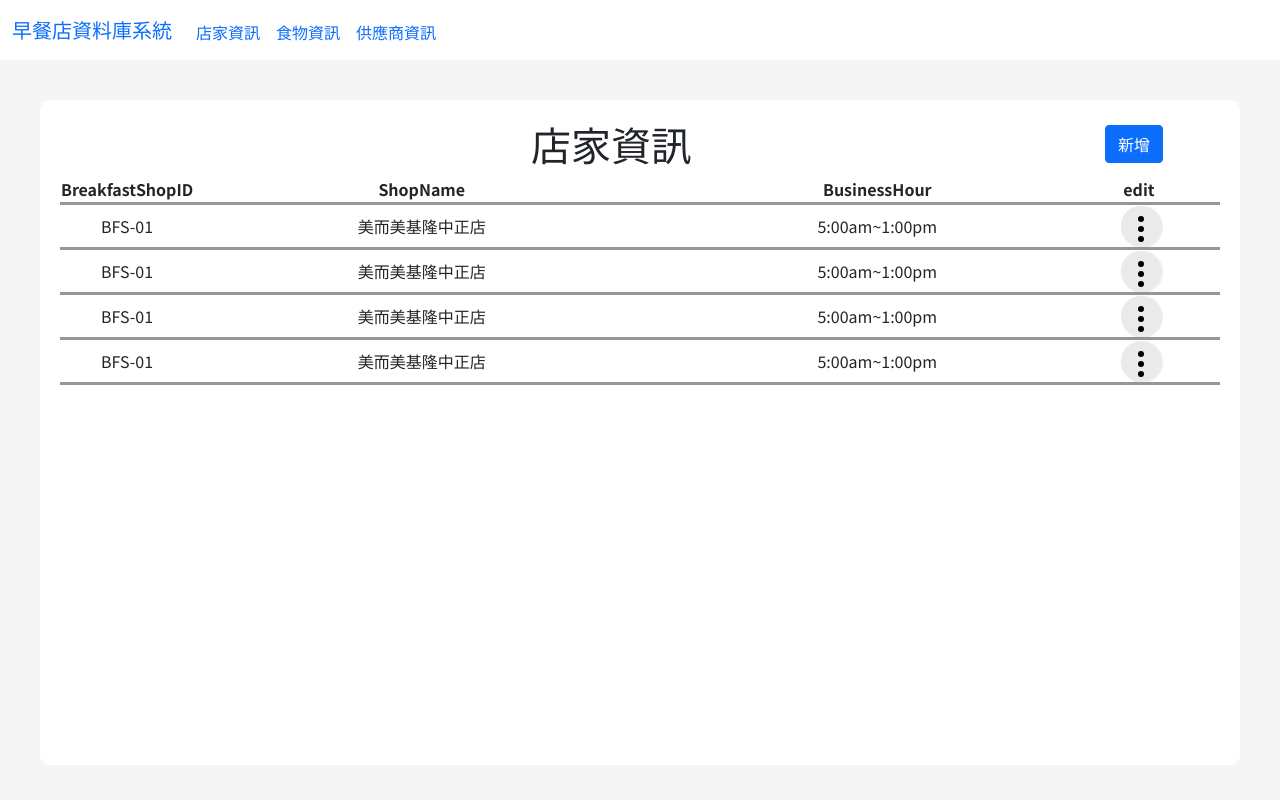
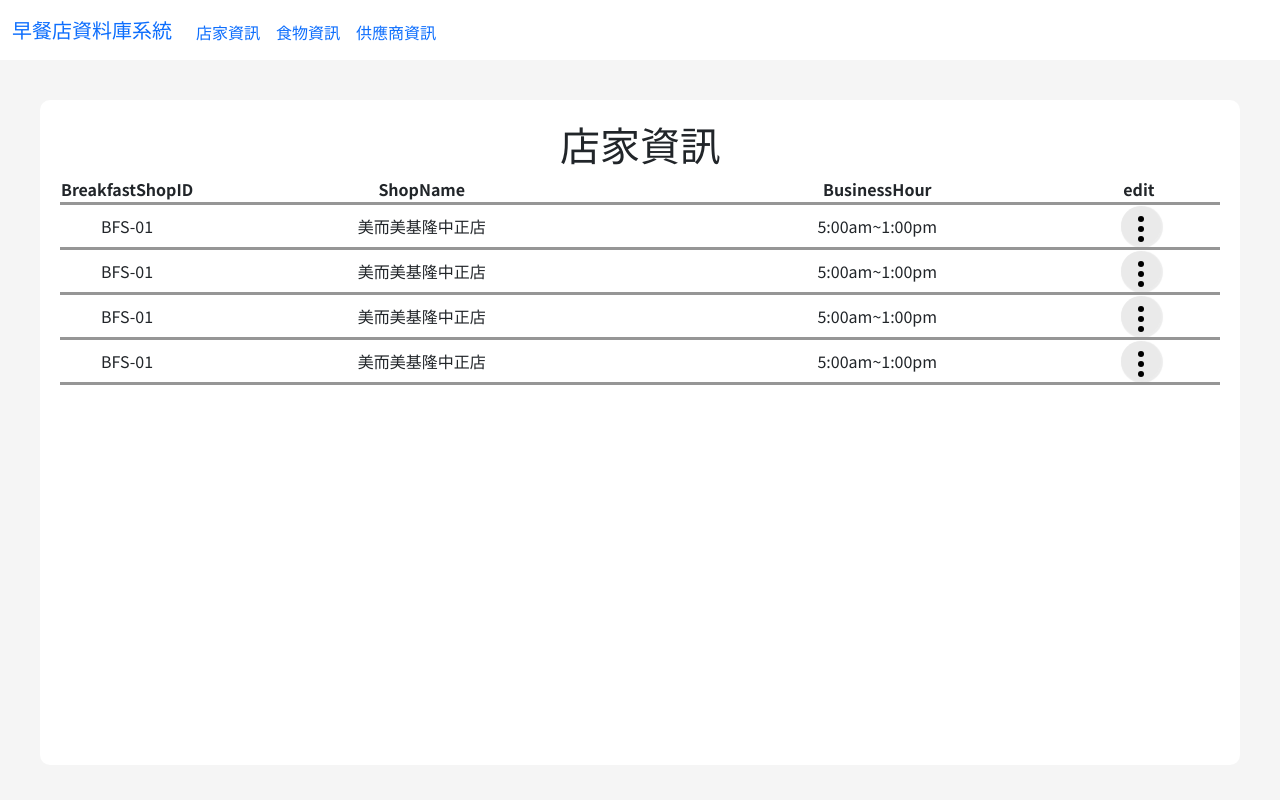
Before and after one commit to lcwd1119/db_final_project, a PHP site: page /adminpage.php in a window 1280 px wide. Run offline with PHP 8.4, Linux system fonts and the light colour scheme.

Commit message:
create database

```diff
--- a/fronted/adminpage.php
+++ b/fronted/adminpage.php
@@ -56,12 +56,7 @@
                 <!--            店家資訊-->
                 <div class="grey_background admin1" style="display: ">
                     <div class="file_border">
-                        <div class="file_header">
-                            <h1>店家資訊</h1>
-                            <button type="button" class="mb-2 btn btn-primary select_table_button">
-                                新增
-                            </button>
-                        </div>
+                        <h1>店家資訊</h1>
                         <table>
                             <thead>
                             <tr>
@@ -127,12 +122,7 @@
                 <!--            食物資訊    -->
                 <div class="grey_background admin2" style="display: none">
                     <div class="file_border">
-                        <div class="file_header">
-                            <h1>食物資訊</h1>
-                            <button type="button" class="mb-2 btn btn-primary select_table_button">
-                                新增
-                            </button>
-                        </div>
+                        <h1>食物資訊</h1>
                         <table>
                             <thead>
                             <tr>
@@ -208,17 +198,12 @@
                 <!--            供應商資訊-->
                 <div class="grey_background admin3" style="display: none">
                     <div class="file_border">
-                        <div class="file_header">
-                            <h1>供應商資訊</h1>
-                            <button type="button" class="mb-2 btn btn-primary select_table_button">
-                                新增
-                            </button>
-                        </div>
+                        <h1>供應商資訊</h1>
                         <table>
                             <thead>
                             <tr>
                                 <th><span class="RWD_show">FID</span><span class="RWD_noShow">FoodID</span></th>
-                                <th><span class="RWD_show">SN</span><span class="RWD_noShow">SupplierName</span></th>
+                                <th><span class="RWD_show">SN</span><span class="RWD_noShow">ShopName</span></th>
                                 <th>Address</th>
                                 <th>Phone</th>
                                 <th>COO<span class="RWD_noShow">(country of origin)</span></th>
@@ -546,7 +531,7 @@
                     </div>
                     <div class="card_body">
                         <button type="button" class="mb-2 btn btn-primary select_table_button">修改</button>
-                        <button type="button" class="mb-2 btn btn-primary select_table_button">刪除</button>
+                        <button type="button" class="mb-2 btn btn-primary select_table_button" >刪除</button>
                         <button type="button" class="mb-2 btn btn-primary select_table_button">離開</button>
                     </div>
                 </div>
```
